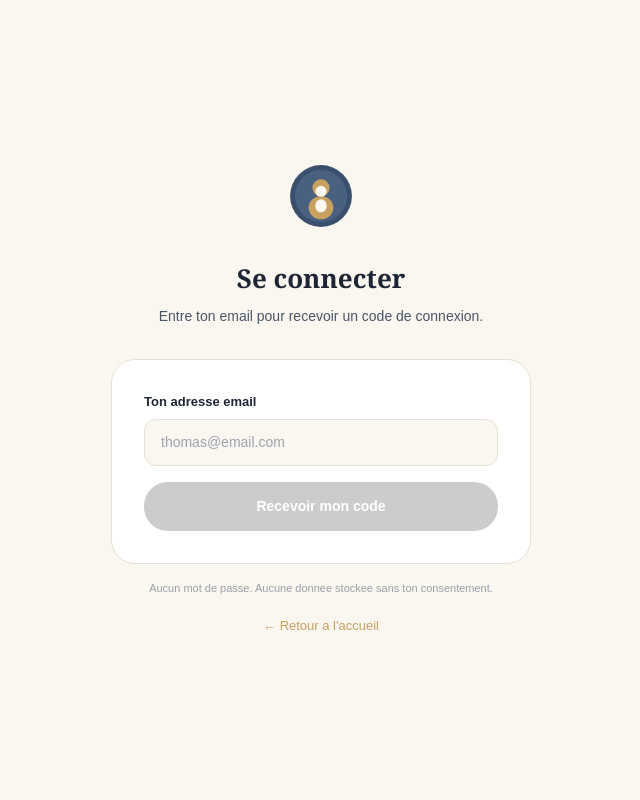
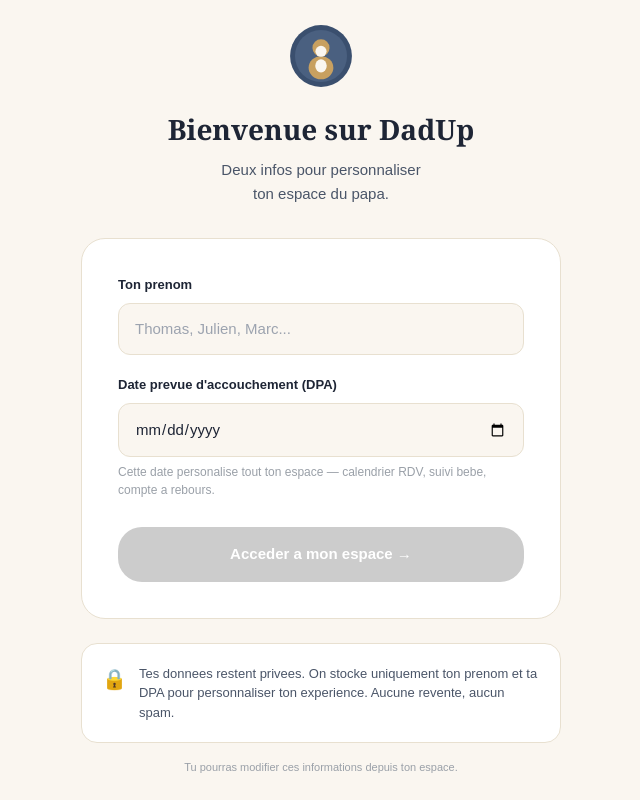
Before and after one commit to Julproject/dadup, a Next.js app: page /login in a window 1280 px wide. Shown: the whole page, without its empty margins (319-959 px from the left). Built offline with nearby package versions, Linux system fonts and the light colour scheme.

Commit message:
Update page.tsx

```diff
--- a/app/login/page.tsx
+++ b/app/login/page.tsx
@@ -13,59 +13,25 @@ const C = {
   textLight: '#9aa0a8',
 };
 
-export default function LoginPage() {
+export default function OnboardingPage() {
   const router = useRouter();
-  const [step, setStep] = useState<'email' | 'code'>('email');
-  const [email, setEmail] = useState('');
-  const [code, setCode] = useState('');
+  const [dpa, setDpa] = useState('');
+  const [prenom, setPrenom] = useState('');
   const [loading, setLoading] = useState(false);
-  const [error, setError] = useState('');
 
-  const sendCode = async () => {
-    if (!email) return;
+  const save = async () => {
+    if (!dpa) return;
     setLoading(true);
-    setError('');
     try {
-      const res = await fetch('/api/auth/send-code', {
+      const res = await fetch('/api/user/update', {
         method: 'POST',
         headers: { 'Content-Type': 'application/json' },
-        body: JSON.stringify({ email }),
+        body: JSON.stringify({ dpa, prenom }),
       });
       const data = await res.json();
-      if (data.success) {
-        setStep('code');
-      } else {
-        setError(data.error || 'Erreur envoi email');
-      }
-    } catch {
-      setError('Erreur connexion');
-    } finally {
-      setLoading(false);
-    }
-  };
-
-  const verifyCode = async () => {
-    if (!code) return;
-    setLoading(true);
-    setError('');
-    try {
-      const res = await fetch('/api/auth/verify-code', {
-        method: 'POST',
-        headers: { 'Content-Type': 'application/json' },
-        body: JSON.stringify({ email, code }),
-      });
-      const data = await res.json();
-      if (data.success) {
-        if (data.user?.dpa) {
-          router.push('/dashboard');
-        } else {
-          router.push('/onboarding');
-        }
-      } else {
-        setError(data.error || 'Code invalide');
-      }
-    } catch {
-      setError('Erreur connexion');
+      if (data.success) router.push('/dashboard');
+    } catch (err) {
+      console.error(err);
     } finally {
       setLoading(false);
     }
@@ -73,11 +39,10 @@ export default function LoginPage() {
 
   return (
     <main style={{minHeight:'100vh', background:C.cream, display:'flex', alignItems:'center', justifyContent:'center', padding:'16px', fontFamily:'sans-serif'}}>
-      <div style={{maxWidth:'420px', width:'100%'}}>
+      <div style={{maxWidth:'480px', width:'100%'}}>
 
         <div style={{textAlign:'center', marginBottom:'32px'}}>
-          <a href="/" style={{textDecoration:'none', display:'inline-block', marginBottom:'24px'}}>
-            <svg viewBox="0 0 300 300" width="64" height="64">
+          <svg viewBox="0 0 300 300" width="64" height="64" style={{margin:'0 auto 20px', display:'block'}}>
             <circle cx="150" cy="150" r="145" fill="#3a4f6e"/>
             <circle cx="150" cy="150" r="122" fill="#4a6080"/>
             <ellipse cx="150" cy="205" rx="58" ry="54" fill="#c8a060"/>
@@ -85,67 +50,57 @@ export default function LoginPage() {
             <ellipse cx="150" cy="196" rx="27" ry="31" fill="#faf6f0"/>
             <circle cx="150" cy="128" r="26" fill="#faf6f0"/>
           </svg>
-          </a>
-          <h1 style={{fontSize:'26px', fontWeight:800, color:C.dark, margin:'0 0 8px', fontFamily:'Georgia,serif'}}>
-            {step === 'email' ? 'Se connecter' : 'Verifie tes emails'}
-          </h1>
-          <p style={{color:C.text, fontSize:'14px', margin:0}}>
-            {step === 'email'
-              ? 'Entre ton email pour recevoir un code de connexion.'
-              : `Code envoye a ${email}. Valable 10 minutes.`}
-          </p>
+          <h1 style={{fontSize:'28px', fontWeight:800, color:C.dark, margin:'0 0 8px', fontFamily:'Georgia,serif'}}>Bienvenue sur DadUp</h1>
+          <p style={{color:C.text, fontSize:'15px', margin:0, lineHeight:1.6}}>Deux infos pour personnaliser<br/>ton espace du papa.</p>
         </div>
 
-        <div style={{background:C.white, borderRadius:'24px', padding:'32px', border:`1px solid ${C.border}`}}>
-          {step === 'email' ? (
-            <div style={{display:'flex', flexDirection:'column', gap:'16px'}}>
+        <div style={{background:C.white, borderRadius:'24px', padding:'36px', border:`1px solid ${C.border}`}}>
+
+          <div style={{display:'flex', flexDirection:'column', gap:'20px'}}>
+
             <div>
-                <label style={{display:'block', color:C.dark, fontSize:'13px', fontWeight:600, marginBottom:'8px'}}>Ton adresse email</label>
+              <label style={{display:'block', color:C.dark, fontSize:'13px', fontWeight:700, marginBottom:'8px'}}>Ton prenom</label>
               <input
-                  type="email"
-                  placeholder="thomas@email.com"
-                  value={email}
-                  onChange={e => setEmail(e.target.value)}
-                  onKeyDown={e => e.key === 'Enter' && sendCode()}
-                  style={{width:'100%', background:C.cream, border:`1px solid ${C.border}`, borderRadius:'12px', padding:'12px 16px', fontSize:'14px', color:C.dark, boxSizing:'border-box' as const, fontFamily:'sans-serif'}}
+                type="text"
+                placeholder="Thomas, Julien, Marc..."
+                value={prenom}
+                onChange={e => setPrenom(e.target.value)}
+                style={{width:'100%', background:C.cream, border:`1px solid ${C.border}`, borderRadius:'12px', padding:'14px 16px', fontSize:'15px', color:C.dark, boxSizing:'border-box' as const, fontFamily:'sans-serif', outline:'none'}}
               />
             </div>
-              {error && <p style={{color:'#cc4444', fontSize:'13px', margin:0}}>{error}</p>}
-              <button onClick={sendCode} disabled={loading || !email} style={{background: email ? C.dark : '#ccc', color: email ? C.white : C.white, border:'none', borderRadius:'24px', padding:'14px', fontSize:'14px', fontWeight:700, cursor: email ? 'pointer' : 'not-allowed', fontFamily:'sans-serif'}}>
-                {loading ? 'Envoi en cours...' : 'Recevoir mon code'}
-              </button>
-            </div>
-          ) : (
-            <div style={{display:'flex', flexDirection:'column', gap:'16px'}}>
+
             <div>
-                <label style={{display:'block', color:C.dark, fontSize:'13px', fontWeight:600, marginBottom:'8px'}}>Code a 6 chiffres</label>
+              <label style={{display:'block', color:C.dark, fontSize:'13px', fontWeight:700, marginBottom:'8px'}}>Date prevue d'accouchement (DPA)</label>
               <input
-                  type="text"
-                  placeholder="123456"
-                  value={code}
-                  onChange={e => setCode(e.target.value.replace(/\D/g, '').slice(0, 6))}
-                  onKeyDown={e => e.key === 'Enter' && verifyCode()}
-                  maxLength={6}
-                  style={{width:'100%', background:C.cream, border:`1px solid ${C.border}`, borderRadius:'12px', padding:'16px', fontSize:'28px', fontWeight:700, color:C.dark, boxSizing:'border-box' as const, textAlign:'center', letterSpacing:'12px', fontFamily:'sans-serif'}}
+                type="date"
+                value={dpa}
+                onChange={e => setDpa(e.target.value)}
+                style={{width:'100%', background:C.cream, border:`1px solid ${C.border}`, borderRadius:'12px', padding:'14px 16px', fontSize:'15px', color:C.dark, boxSizing:'border-box' as const, fontFamily:'sans-serif', outline:'none'}}
               />
-              </div>
-              {error && <p style={{color:'#cc4444', fontSize:'13px', margin:0}}>{error}</p>}
-              <button onClick={verifyCode} disabled={loading || code.length !== 6} style={{background: code.length === 6 ? C.dark : '#ccc', color:C.white, border:'none', borderRadius:'24px', padding:'14px', fontSize:'14px', fontWeight:700, cursor: code.length === 6 ? 'pointer' : 'not-allowed', fontFamily:'sans-serif'}}>
-                {loading ? 'Verification...' : 'Acceder a mon espace'}
-              </button>
-              <button onClick={() => { setStep('email'); setCode(''); setError(''); }} style={{background:'none', border:'none', color:C.textLight, fontSize:'13px', cursor:'pointer', padding:'4px', fontFamily:'sans-serif'}}>
-                Changer d'email
-              </button>
-            </div>
-          )}
+              <p style={{color:C.textLight, fontSize:'12px', margin:'6px 0 0'}}>Cette date personalise tout ton espace — calendrier RDV, suivi bebe, compte a rebours.</p>
             </div>
 
-        <p style={{textAlign:'center', color:C.textLight, fontSize:'11px', marginTop:'16px', lineHeight:1.5}}>
-          Aucun mot de passe. Aucune donnee stockee sans ton consentement.
+            <button
+              onClick={save}
+              disabled={!dpa || loading}
+              style={{background: dpa ? C.dark : '#ccc', color: dpa ? C.white : C.white, border:'none', borderRadius:'24px', padding:'16px', fontSize:'15px', fontWeight:700, cursor: dpa ? 'pointer' : 'not-allowed', fontFamily:'sans-serif', marginTop:'8px', transition:'background 0.2s'}}
+            >
+              {loading ? 'Enregistrement...' : 'Acceder a mon espace →'}
+            </button>
+
+          </div>
+
+        </div>
+
+        <div style={{marginTop:'24px', background:C.white, borderRadius:'16px', padding:'20px', border:`1px solid ${C.border}`, display:'flex', gap:'12px', alignItems:'flex-start'}}>
+          <span style={{fontSize:'20px', flexShrink:0}}>🔒</span>
+          <p style={{color:C.text, fontSize:'13px', margin:0, lineHeight:1.5}}>Tes donnees restent privees. On stocke uniquement ton prenom et ta DPA pour personnaliser ton experience. Aucune revente, aucun spam.</p>
+        </div>
+
+        <p style={{textAlign:'center', color:C.textLight, fontSize:'11px', marginTop:'16px'}}>
+          Tu pourras modifier ces informations depuis ton espace.
         </p>
-        <div style={{textAlign:'center', marginTop:'16px'}}>
-          <a href="/" style={{color:C.gold, fontSize:'13px', textDecoration:'none'}}>← Retour a l'accueil</a>
-        </div>
+
       </div>
     </main>
   );
```
Lines whose indentation alone changed are shown as unchanged.
